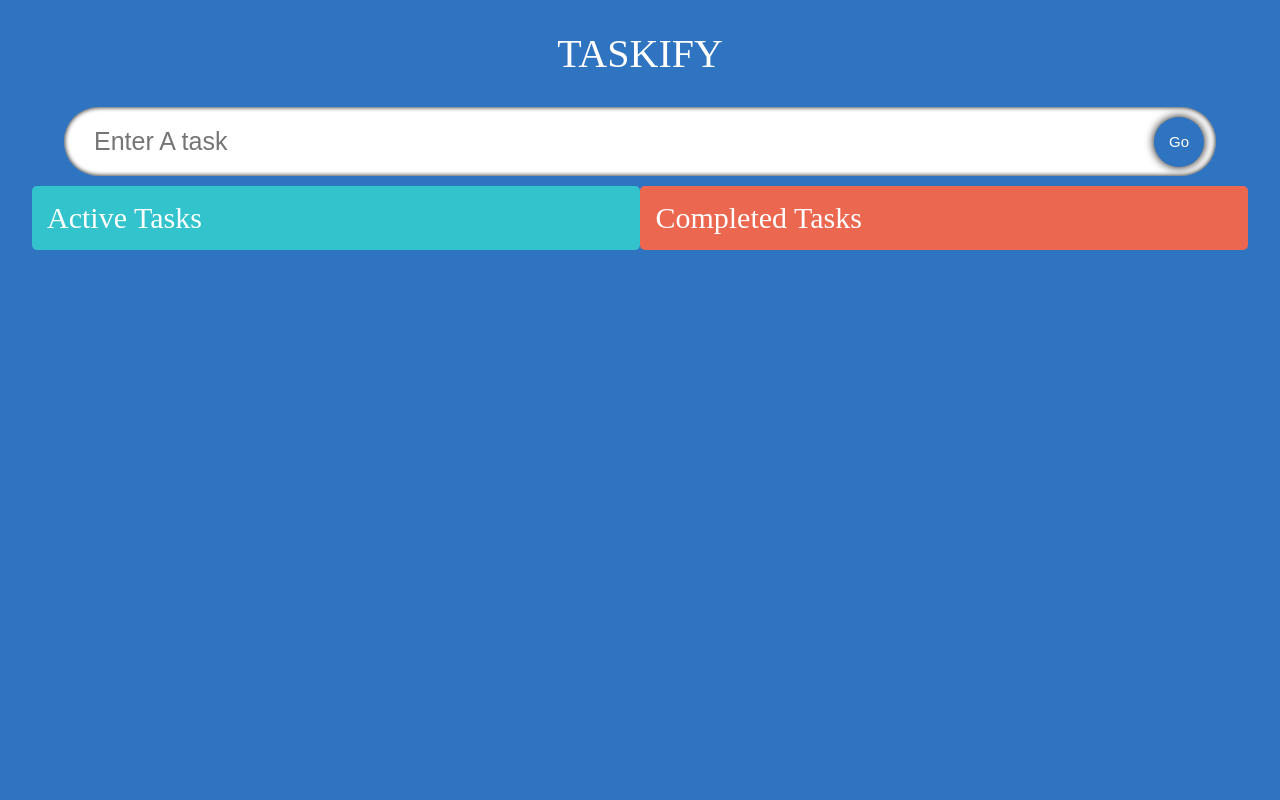
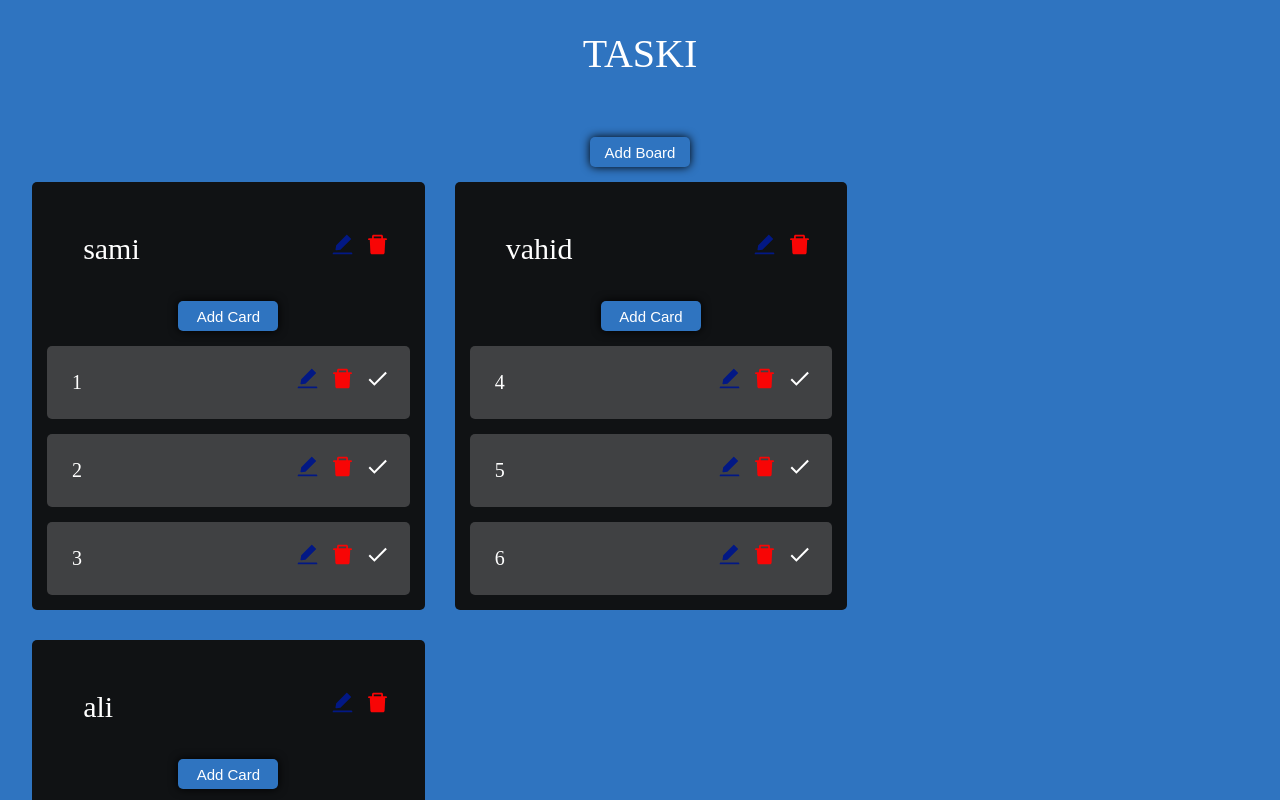
Before and after one commit to Samiomidi/taski, a React (Create React App) app: page / in a window 1280 px wide. Shown: the top 800 px of the page. Built offline with nearby package versions, Linux system fonts and the light colour scheme.

Commit message:
new functionality for multiple board handeling

```diff
--- a/src/App.tsx
+++ b/src/App.tsx
@@ -1,18 +1,92 @@
 import React, { useState } from "react";
 import "./index.css";
-import InputField from "./components/InputField";
-import { Todo } from "./model";
+// import InputField from "./components/InputField";
+import { Todo, Board } from "./model";
 import TodoList from "./components/TodoList";
 import { DragDropContext, DropResult } from "react-beautiful-dnd";
+import AddCardInput from "./components/AddCardInput";
 const App: React.FC = () => {
-  const [todo, setTodo] = useState<string>("");
-  const [todos, setTodos] = useState<Todo[]>([]);
-  const [completedTodos, setCompletedTodos] = useState<Todo[]>([]);
+  // const [todo, setTodo] = useState<string>("");
+  const [todos, setTodos] = useState<Todo[]>([
+    {
+      id: 1682770526870,
+      todo: "1",
+      isDone: false,
+      parentElId: "1682770511821",
+    },
+    {
+      id: 1682770527333,
+      todo: "2",
+      isDone: false,
+      parentElId: "1682770511821",
+    },
+    {
+      id: 1682770528172,
+      todo: "3",
+      isDone: false,
+      parentElId: "1682770511821",
+    },
+    {
+      id: 1682770530288,
+      todo: "4",
+      isDone: false,
+      parentElId: "1682770515531",
+    },
+    {
+      id: 1682770531200,
+      todo: "5",
+      isDone: false,
+      parentElId: "1682770515531",
+    },
+    {
+      id: 1682770531700,
+      todo: "6",
+      isDone: false,
+      parentElId: "1682770515531",
+    },
+    {
+      id: 1682770534927,
+      todo: "7",
+      isDone: false,
+      parentElId: "1682770517477",
+    },
+    {
+      id: 1682770536412,
+      todo: "8",
+      isDone: false,
+      parentElId: "1682770517477",
+    },
+    {
+      id: 1682770536974,
+      todo: "9",
+      isDone: false,
+      parentElId: "1682770517477",
+    },
+    {
+      id: 1682770585738,
+      todo: "10",
+      isDone: false,
+      parentElId: "1682770517477",
+    },
+  ]);
+  // const [completedTodos, setCompletedTodos] = useState<Todo[]>([]);
+
+  const [boards, setBoards] = useState<Board[]>([
+    { id: "1682770511821", title: "sami", cards: Array(0) },
+
+    { id: "1682770515531", title: "vahid", cards: Array(0) },
+
+    { id: "1682770517477", title: "ali", cards: Array(0) },
+  ]);
+  const [board, setBoard] = useState<string>("");
   const addHandler = (e: React.FormEvent) => {
     e.preventDefault();
-    if (todo) {
-      setTodos([...todos, { id: Date.now(), todo, isDone: false }]);
-      setTodo("");
+    if (board) {
+      setBoards([
+        ...boards,
+        { id: Date.now().toString(), title: board, cards: todos },
+      ]);
+      setBoard("");
     }
   };
   const onDragEnd = (result: DropResult) => {
@@ -23,36 +97,33 @@ const App: React.FC = () => {
       destination.index === source.index
     )
       return;
-    let add,
-      active = todos,
-      complete = completedTodos;
+    const active = todos;
 
-    if (source.droppableId === "TodosList") {
-      add = active[source.index];
-      active.splice(source.index, 1);
-    } else {
-      add = complete[source.index];
-      complete.splice(source.index, 1);
-    }
-    if (destination.droppableId === "TodosList") {
-      active.splice(destination.index, 0, add);
-    } else {
-      complete.splice(destination.index, 0, add);
-    }
-    setCompletedTodos(complete);
+    const add = active[source.index];
+    add.parentElId = destination.droppableId;
+    active.splice(source.index, 1);
+    active.splice(destination.index, 0, add);
     setTodos(active);
   };
-
+  console.log(board);
   return (
     <DragDropContext onDragEnd={onDragEnd}>
       <div className="App">
-        <span className="heading">Taskify</span>
-        <InputField todo={todo} setTodo={setTodo} addHandler={addHandler} />
+        <span className="heading">Taski</span>
+        <div className="board">
+          <AddCardInput
+            btnTitle="Add Board"
+            todo={board}
+            setTodo={setBoard}
+            addHandler={addHandler}
+            placeholder="Enter a title for this board"
+          />
+        </div>
         <TodoList
           todos={todos}
           setTodos={setTodos}
-          CompletedTodos={completedTodos}
-          setCompletedTodos={setCompletedTodos}
+          boards={boards}
+          setBoards={setBoards}
         />
       </div>
     </DragDropContext>
--- /dev/null
+++ b/src/components/AddCardInput.tsx
@@ -0,0 +1,67 @@
+import React, { useRef, useState } from "react";
+import "./styles.css";
+
+interface Props {
+  todo: string;
+  setTodo: React.Dispatch<React.SetStateAction<string>>;
+  addHandler: (e: React.FormEvent) => void;
+  placeholder: string;
+  btnTitle: string;
+}
+
+const AddCardInput = ({
+  todo,
+  setTodo,
+  addHandler,
+  placeholder,
+  btnTitle,
+}: Props) => {
+  const inputRef = useRef<HTMLInputElement>(null);
+  const formRef = useRef<HTMLFormElement>(null);
+  const [addCard, setAddCard] = useState<boolean>(false);
+
+  return (
+    <>
+      {/* {addCard ? ( */}
+      <form
+        ref={formRef}
+        className="add-card"
+        onSubmit={(e) => {
+          addHandler(e);
+          inputRef.current?.focus();
+        }}
+      >
+        <input
+          ref={inputRef}
+          onBlur={() => setAddCard(false)}
+          type="input"
+          value={todo}
+          onChange={(e) => setTodo(e.target.value)}
+          placeholder={placeholder}
+          className={`add-card__input ${addCard ? "show" : "hide"}`}
+        ></input>
+
+        <div className="add-card__btn-group">
+          <button
+            className={`add-card__btn ${!addCard ? "" : "add-card__submit"}`}
+            type="submit"
+            onClick={() => setAddCard(true)}
+          >
+            {btnTitle}
+          </button>
+          <button
+            className={`add-card__btn add-card__cancel ${
+              addCard ? "show" : "hide"
+            }`}
+            type="submit"
+            onClick={() => setAddCard(false)}
+          >
+            Cancel
+          </button>
+        </div>
+      </form>
+    </>
+  );
+};
+
+export default AddCardInput;
--- /dev/null
+++ b/src/components/SingleBoardOptions.tsx
@@ -0,0 +1,81 @@
+import React, { useState, useRef, useEffect } from "react";
+import { Board, Todo } from "../model";
+import { AiFillEdit, AiFillDelete } from "react-icons/ai";
+import { MdDone } from "react-icons/md";
+
+interface Props {
+  board: Board;
+  boards: Board[];
+  setBoards: React.Dispatch<React.SetStateAction<Board[]>>;
+  todos: Array<Todo>;
+  setTodos: React.Dispatch<React.SetStateAction<Array<Todo>>>;
+}
+const SingleBoardOptions = ({
+  board,
+  boards,
+  setBoards,
+  todos,
+  setTodos,
+}: Props) => {
+  const [edit, setEdit] = useState<boolean>(false);
+  const [editBoard, setEditBoard] = useState<string>(board.title);
+  const inputRef = useRef<HTMLInputElement>(null);
+  const editHandler = (e: React.FormEvent, id: number) => {
+    console.log(id);
+    e.preventDefault();
+    setBoards(
+      boards.map((board) =>
+        +board.id === id ? { ...board, title: editBoard } : board
+      )
+    );
+
+    setEdit(false);
+  };
+  const deleteHandler = (id: number) => {
+    setBoards(boards.filter((board) => +board.id !== id));
+    setTodos(todos.filter((todo) => +todo.parentElId! !== id));
+  };
+  useEffect(() => {
+    inputRef.current?.focus();
+  }, [edit]);
+
+  return (
+    <form onSubmit={(e) => editHandler(e, +board.id)}>
+      <div className="boards__single">
+        {edit ? (
+          <span className="edit__input--box">
+            <input
+              ref={inputRef}
+              value={editBoard}
+              onBlur={() => setEdit(false)}
+              onChange={(e) => setEditBoard(e.currentTarget.value)}
+              className="input"
+            />
+            <MdDone
+              className="icon done"
+              onClick={(e) => editHandler(e, +board.id)}
+            />
+          </span>
+        ) : (
+          <span className="todos__heading">{board.title}</span>
+        )}
+
+        {!edit && (
+          <div>
+            <span className="icon edit" onClick={() => setEdit(!edit)}>
+              <AiFillEdit />
+            </span>
+            <span
+              className="icon delete"
+              onClick={() => deleteHandler(+board.id)}
+            >
+              <AiFillDelete />
+            </span>
+          </div>
+        )}
+      </div>
+    </form>
+  );
+};
+
+export default SingleBoardOptions;
--- a/src/components/SingleTodo.tsx
+++ b/src/components/SingleTodo.tsx
@@ -40,43 +40,54 @@ const SingleTodo = ({ index, todo, todos, setTodos }: Props) => {
     <Draggable draggableId={todo.id.toString()} index={index}>
       {(provided, snapshot) => (
         <form
-          className={`todos__single ${snapshot.isDragging ? "darg" : ""}`}
+          className={`todos__single ${snapshot.isDragging ? "drag" : ""}`}
           onSubmit={(e) => editHandler(e, todo.id)}
           {...provided.dragHandleProps}
           {...provided.draggableProps}
           ref={provided.innerRef}
         >
           {edit ? (
+            <span className="edit__input--box">
               <input
                 ref={inputRef}
                 value={editTodo}
+                onBlur={() => setEdit(false)}
                 onChange={(e) => setEditTodo(e.target.value)}
-              className="todos__single--text"
               />
+              <MdDone
+                className="icon done"
+                onClick={(e) => editHandler(e, todo.id)}
+              />
+            </span>
           ) : todo.isDone ? (
             <s className="todos__single--text">{todo.todo}</s>
           ) : (
             <span className="todos__single--text">{todo.todo}</span>
           )}
 
+          {!edit && (
             <div>
               <span
-              className="icon"
+                className="icon edit"
                 onClick={() => {
-                if (!edit && !todo.isDone) {
+                  if (!todo.isDone) {
                     setEdit(!edit);
                   }
                 }}
               >
                 <AiFillEdit />
               </span>
-            <span className="icon" onClick={() => deleteHandler(todo.id)}>
+              <span
+                className="icon delete"
+                onClick={() => deleteHandler(todo.id)}
+              >
                 <AiFillDelete />
               </span>
-            <span className="icon" onClick={() => doneHandler(todo.id)}>
+              <span className="icon done" onClick={() => doneHandler(todo.id)}>
                 <MdDone />
               </span>
             </div>
+          )}
         </form>
       )}
     </Draggable>
--- a/src/components/TodoList.tsx
+++ b/src/components/TodoList.tsx
@@ -1,32 +1,75 @@
-import React from "react";
-import { Todo } from "../model";
+import React, { useState } from "react";
+import { Todo, Board } from "../model";
 import SingleTodo from "./SingleTodo";
 import { Droppable } from "react-beautiful-dnd";
-
-interface props {
+import AddCardInput from "./AddCardInput";
+import SingleBoardOptions from "./SingleBoardOptions";
+interface Props {
   todos: Array<Todo>;
   setTodos: React.Dispatch<React.SetStateAction<Array<Todo>>>;
-  setCompletedTodos: React.Dispatch<React.SetStateAction<Array<Todo>>>;
-  CompletedTodos: Array<Todo>;
+  setBoards: React.Dispatch<React.SetStateAction<Board[]>>;
+  boards: Array<Board>;
 }
 
-const TodoList: React.FC<props> = ({
-  todos,
-  setTodos,
-  CompletedTodos,
-  setCompletedTodos,
-}) => {
+const TodoList: React.FC<Props> = ({ todos, setTodos, boards, setBoards }) => {
+  const [todo, setTodo] = useState<string>("");
+  const addHandler = (e: React.FormEvent) => {
+    e.preventDefault();
+    const parentElId = e.currentTarget.parentElement?.dataset?.rbdDroppableId;
+    if (todo) {
+      setTodos([
+        ...todos,
+        { id: Date.now(), todo, isDone: false, parentElId: parentElId },
+      ]);
+      setTodo("");
+    }
+  };
+
+  const style = {
+    width: `${
+      boards.length <= 2 ? 40 : boards.length < 4 ? 85 / boards.length : 20
+    }vw`,
+    justifyContent: `${boards.length <= 2 ? "center" : "start"}`,
+  };
+
   return (
-    <div className="container">
-      <Droppable droppableId="TodosList">
-        {(provided, snapshot) => (
     <div
-            className={`todos ${snapshot.isDraggingOver ? "dragactive" : ""}`}
+      className="container"
+      style={{
+        justifyContent: style.justifyContent,
+      }}
+    >
+      {boards.map((board) => (
+        <Droppable droppableId={board.id} key={board.id}>
+          {(provided, snapshot) => {
+            return (
+              <div
+                className={`todos ${
+                  snapshot.isDraggingOver ? "dragcomplete" : ""
+                }`}
+                style={{
+                  width: style.width,
+                }}
                 ref={provided.innerRef}
                 {...provided.droppableProps}
               >
-            <span className="todos__heading">Active Tasks</span>
-            {todos?.map((todo, index) => (
+                <SingleBoardOptions
+                  board={board}
+                  boards={boards}
+                  setBoards={setBoards}
+                  todos={todos}
+                  setTodos={setTodos}
+                />
+                <AddCardInput
+                  btnTitle="Add Card"
+                  placeholder="Enter a title for this card"
+                  todo={todo}
+                  setTodo={setTodo}
+                  addHandler={addHandler}
+                />
+
+                {todos.map((todo, index) =>
+                  todo.parentElId === board.id ? (
                     <SingleTodo
                       index={index}
                       todos={todos}
@@ -34,34 +77,16 @@ const TodoList: React.FC<props> = ({
                       key={todo.id}
                       setTodos={setTodos}
                     />
-            ))}
+                  ) : (
+                    ""
+                  )
+                )}
                 {provided.placeholder}
               </div>
-        )}
+            );
+          }}
         </Droppable>
-      <Droppable droppableId="TodosRemove">
-        {(provided, snapshot) => (
-          <div
-            ref={provided.innerRef}
-            {...provided.droppableProps}
-            className={`todos  ${
-              snapshot.isDraggingOver ? "dragcomplete" : "remove"
-            }`}
-          >
-            <span className="todos__heading">Completed Tasks</span>
-            {CompletedTodos?.map((todo, index) => (
-              <SingleTodo
-                index={index}
-                todos={CompletedTodos}
-                todo={todo}
-                key={todo.id}
-                setTodos={setCompletedTodos}
-              />
       ))}
-            {provided.placeholder}
-          </div>
-        )}
-      </Droppable>
     </div>
   );
 };
--- a/src/components/styles.css
+++ b/src/components/styles.css
@@ -1,75 +1,57 @@
-.input {
-  display: flex;
-  width: 90%;
-  position: relative;
-  align-items: center;
+:root {
+  --semi-light-black: #535456;
+  --semi-dark-black: #404143;
+  --dark-black: #101214;
+  --light-blue: #9aa3ce;
+  --semi-light-blue: #35469d;
+  --semi-dark-blue: #021885;
+  --dark-blue: #02136a;
+  --extra-dark-blue: #010e50;
+  --light-red: #fb6969;
+  --semi-light-red: #f93737;
+  --semi-dark-red: #f80505;
+  --dark-red: #c60404;
+  --extra-dark-red: #950303;
 }
 
-.input__box {
-  width: 100%;
-  border-radius: 50px;
-  padding: 20px 30px;
-  font-size: 25px;
-  border: none;
-  transition: 0.2s;
-  box-shadow: inset 0 0 5px black;
-}
-
-.input__box:focus {
-  box-shadow: 0 0 10px 1000px rgba(0, 0, 0, 0.3);
-  outline: none;
-}
-
-.input__submit {
-  position: absolute;
-  width: 50px;
-  height: 50px;
-  margin: 12px;
-  border-radius: 50px;
-  right: 0px;
-  border: none;
-  font-size: 15px;
-  background-color: #2f74c0;
-  color: white;
-  transition: 0.2s all;
-  box-shadow: 0 0 10px black;
-}
-
-.input__submit:hover {
-  background-color: #388ae2;
-}
-
-.input__submit:active {
-  transform: scale(0.8);
-  box-shadow: 0 0 5px black;
-}
 .container {
   display: flex;
   width: 95%;
-  margin-top: 10px;
-  justify-content: space-between;
+  margin: 0 auto;
   align-items: flex-start;
+  flex-wrap: wrap;
+  gap: 30px;
 }
 
 .todos {
   display: flex;
-  width: 47.5%;
   flex-direction: column;
   padding: 15px;
   border-radius: 5px;
-  background-color: rgb(50, 195, 205);
+  background-color: var(--dark-black);
 }
 .todos__heading {
   font-size: 30px;
+  margin-left: 5%;
   color: #fff;
+  flex: 1;
 }
 .todos__single {
   display: flex;
   border-radius: 5px;
   padding: 20px;
   margin-top: 15px;
-  background-image: url("https://img.freepik.com/free-photo/crumpled-yellow-paper-background-close-up_60487-2390.jpg?size=626&ext=jpg");
+  background-color: var(--semi-dark-black);
   transition: 0.2s;
+  overflow: hidden;
+}
+.boards__single {
+  display: flex;
+  border-radius: 5px;
+  padding: 20px;
+  margin-top: 15px;
+  transition: 0.2s;
+  overflow: hidden;
 }
 .todos__single:hover {
   box-shadow: 0 0 5px #000;
@@ -80,18 +62,29 @@
   padding: 5px;
   border: none;
   font-size: 20px;
+  color: #fff;
 }
-
-.todos__single--text:focus {
+.edit__input--box {
+  display: flex;
+}
+.edit__input--box input {
   outline: none;
+  flex: 1;
 }
-
 .icon {
   margin-left: 10px;
   font-size: 25px;
   cursor: pointer;
 }
-
+.edit {
+  color: var(--semi-dark-blue);
+}
+.delete {
+  color: var(--semi-dark-red);
+}
+.done {
+  color: #fff;
+}
 @media (max-width: 1100px) {
   .todos {
     width: 45%;
@@ -111,15 +104,88 @@
     flex-direction: column;
   }
 }
-.remove {
-  background-color: rgb(235, 103, 80);
-}
-.dragactive {
-  background-color: rgb(0, 221, 236);
-}
+
 .dragcomplete {
-  background-color: rgb(255, 38, 0);
+  background-color: var(--semi-light-black);
 }
 .drag {
   box-shadow: 0 0 20px #000;
 }
+
+/* Add Card Input */
+.add-card {
+  display: flex;
+  flex-direction: column;
+  width: 100%;
+  margin: 0 auto;
+  /* align-items: center; */
+}
+
+.add-card__input {
+  border-radius: 5px;
+  padding: 5px 15px;
+  height: 40px;
+  font-size: 16px;
+  border: none;
+  transition: 0.2s;
+  box-shadow: inset 0 0 5px black;
+  background-color: var(--semi-dark-black);
+  color: #fff;
+}
+
+.add-card__input:focus {
+  box-shadow: 0 0 10px 1000px rgba(0, 0, 0, 0.3);
+  outline: none;
+}
+
+.add-card__btn-group {
+  display: flex;
+  width: 100%;
+  gap: 5px;
+  margin-top: 15px;
+  justify-content: center;
+}
+.add-card__btn {
+  width: 100px;
+  height: 30px;
+  border-radius: 5px;
+  border: none;
+
+  font-size: 15px;
+  background-color: #2f74c0;
+  color: white;
+  transition: 0.2s all;
+  box-shadow: 0 0 10px black;
+}
+
+.add-card__btn:hover {
+  background-color: #388ae2;
+}
+
+.add-card__btn:active {
+  transform: scale(0.8);
+  box-shadow: 0 0 5px black;
+}
+
+.add-card__submit {
+  flex: 1;
+  width: 100%;
+}
+.add-card__cancel {
+  flex: 0.25;
+  width: 100%;
+}
+.hide {
+  opacity: 0;
+  display: none;
+}
+.show {
+  opacity: 1;
+}
+.board {
+  padding: 5px;
+  margin: 10px auto;
+  border-radius: 5px;
+
+  /* background-color: var(--semi-light-black); */
+}
--- a/src/index.css
+++ b/src/index.css
@@ -6,6 +6,7 @@ body {
   scrollbar-width: thin;
   margin: 0;
   overflow-x: hidden;
+  box-sizing: border-box;
 }
 
 ::-webkit-scrollbar {
@@ -39,6 +40,13 @@ body {
   text-align: center;
 }
 
+.board {
+  padding: 5px;
+  margin: 10px auto;
+  border-radius: 5px;
+
+  /* background-color: var(--semi-light-black); */
+}
 @media (max-width: 800px) {
   .heading {
     margin: 15px 0;
--- a/src/index.tsx
+++ b/src/index.tsx
@@ -7,7 +7,8 @@ const root = ReactDOM.createRoot(
   document.getElementById("root") as HTMLElement
 );
 root.render(
-  <React.StrictMode>
-    <App />
-  </React.StrictMode>
+  // When developing "StrictMode" causes an error in droppable. To avoid this you should turn it off
+  // <React.StrictMode>
+  <App />
+  // </React.StrictMode>
 );
```
Also changed, not shown: src/model.ts (+10 -0 lines). Lines whose indentation alone changed are shown as unchanged.
